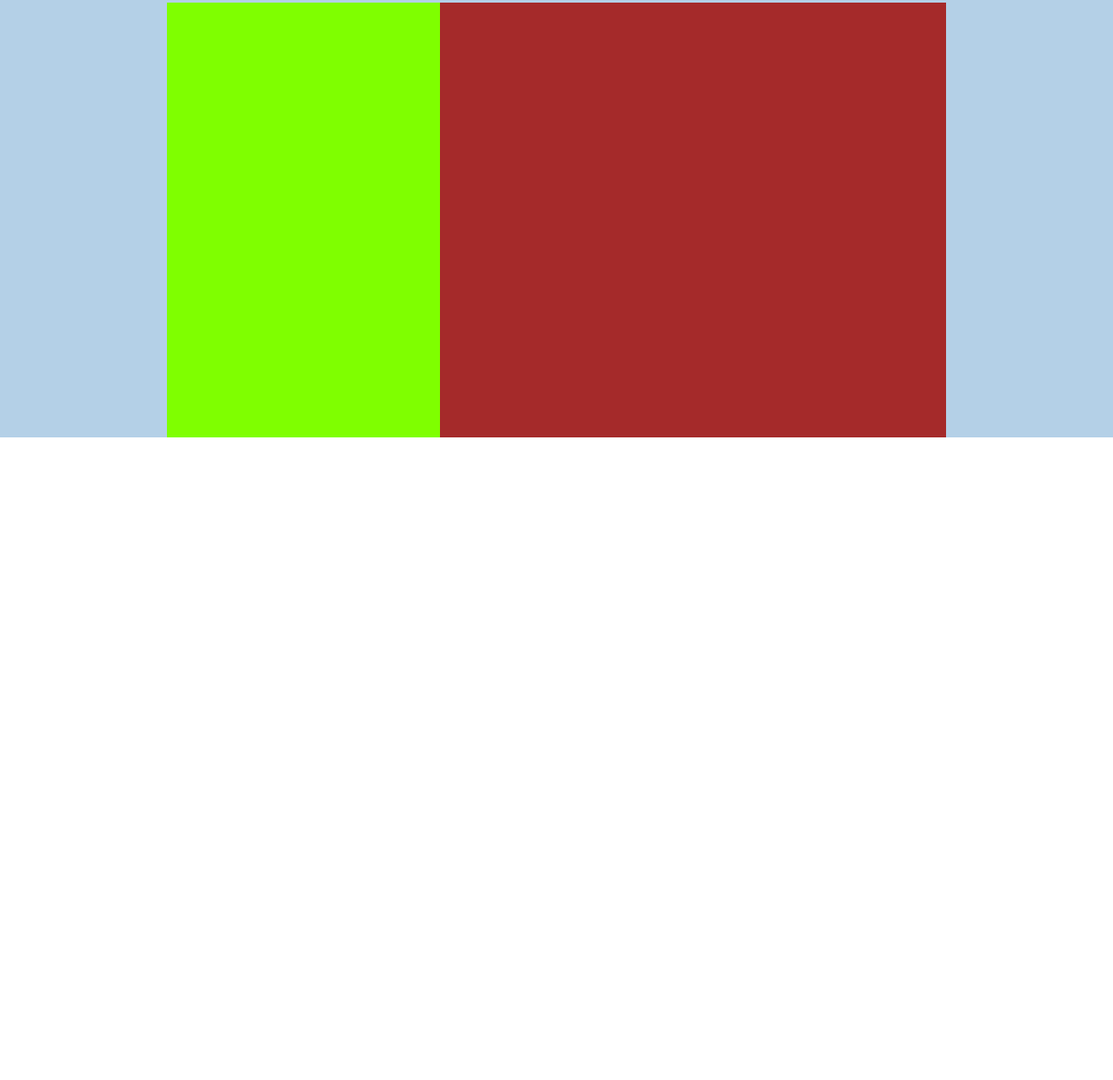
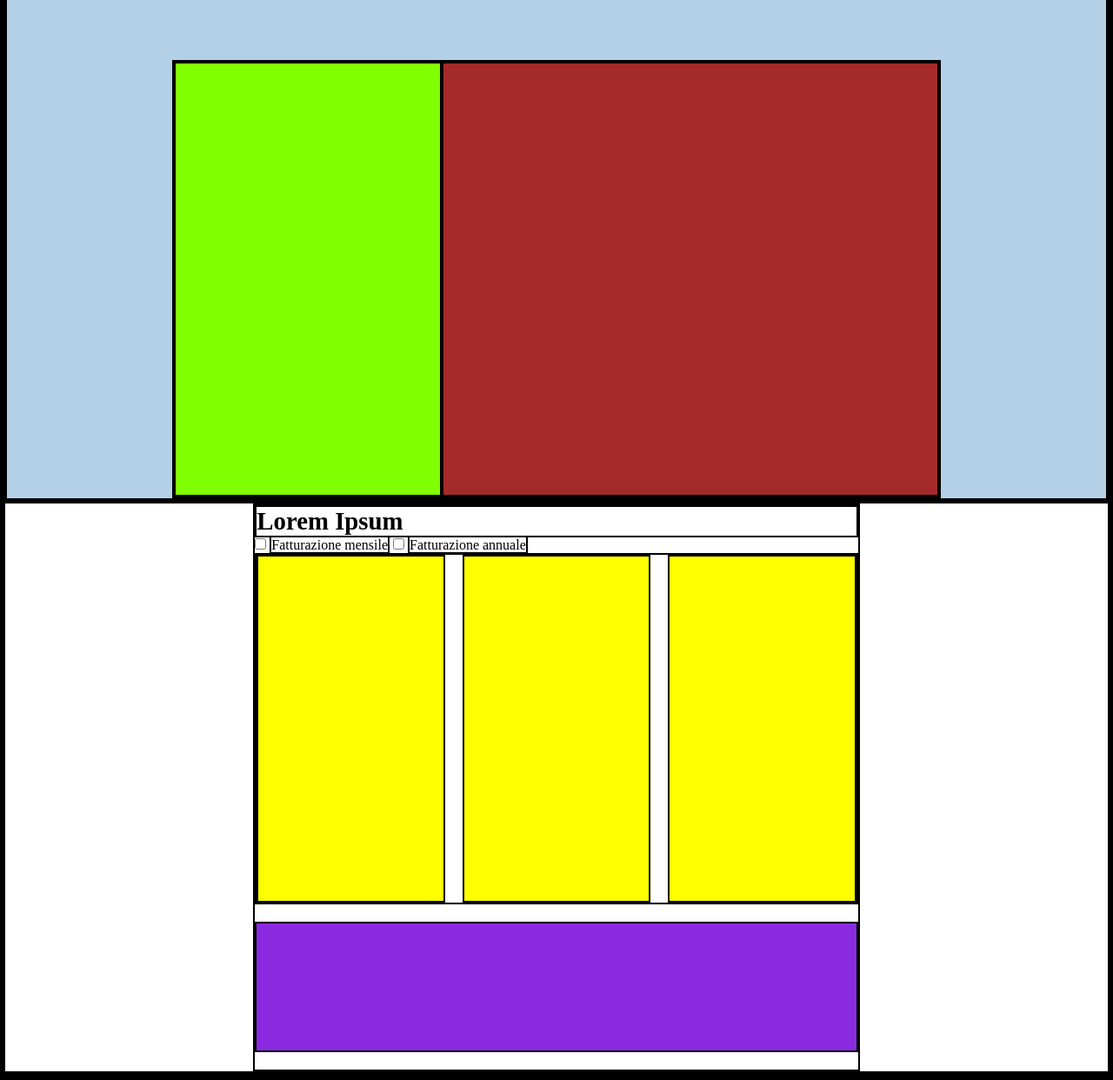
Before and after one commit to Gabriele-Zini/htmlcss-dropbox, a plain HTML site: page index.html in a window 1280 px wide. Shown: the part 384-1626 px from the top of the page at 87% size. Before the commit the page ends 887 px from the top, so only its background shows below. Drawn offline with Linux system fonts and the light colour scheme.

Commit message:
add: first section structure

```diff
--- a/css/style.css
+++ b/css/style.css
@@ -4,6 +4,8 @@
     margin:0;
     padding: 0;
     box-sizing: border-box;
+    /* debug */
+    border: 2px solid black;
 }
 
 img {
@@ -12,6 +14,8 @@ img {
 
 :root {
     --font-size: 1.2rem ;
+    --font-size-title:5rem;
+    --font-size-section-title: 1.8rem;
 }
 
 
@@ -19,7 +23,7 @@ img {
 
 .container-small {
     margin: 0 auto;
-    width: 60%;
+    width: 55%;
 
 }
 
@@ -31,7 +35,14 @@ img {
 .title {
 margin-top: 100px;
 margin-bottom: 100px;
+font-size: var(--font-size-title);
 }
+
+.section-title {
+    font-size: var(--font-size-section-title);
+}
+
+
 
 /* UTILITY */
 
@@ -100,6 +111,27 @@ header {
 
 /* MAIN */
 
+.row {
+    gap:20px;
+    justify-content: center;
+}
+
+.col-plan {
+    /* debug */
+    min-height: 400px;
+    width: calc( (100% - 40px ) / 3);
+    background-color: yellow;
+}
+
+.contact-office {
+    /* debug */
+    min-height: 150px;
+    background-color: blueviolet;
+    margin: 20px 0;
+}
+
+
+
 
 
 
--- a/index.html
+++ b/index.html
@@ -31,7 +31,21 @@
     <!-- /header -->
 
     <!-- main -->
-    <main></main>
+    <main>
+        <section class="business-plan container-small">
+            <h2 class="section-title">Lorem Ipsum</h2>
+            <input type="checkbox" id="fatturazione-mensile">
+            <label for="fatturazione-mensile">Fatturazione mensile</label>
+            <input type="checkbox" id="fatturazione-annuale">
+            <label for="fatturazione-annuale">Fatturazione annuale</label>
+            <div class="row flex-container">
+                <div class="col-plan"></div>
+                <div class="col-plan"></div>
+                <div class="col-plan"></div>
+            </div>
+            <div class="contact-office"></div>
+        </section>
+    </main>
     <!-- /main -->
 
     <!-- footer -->
```
